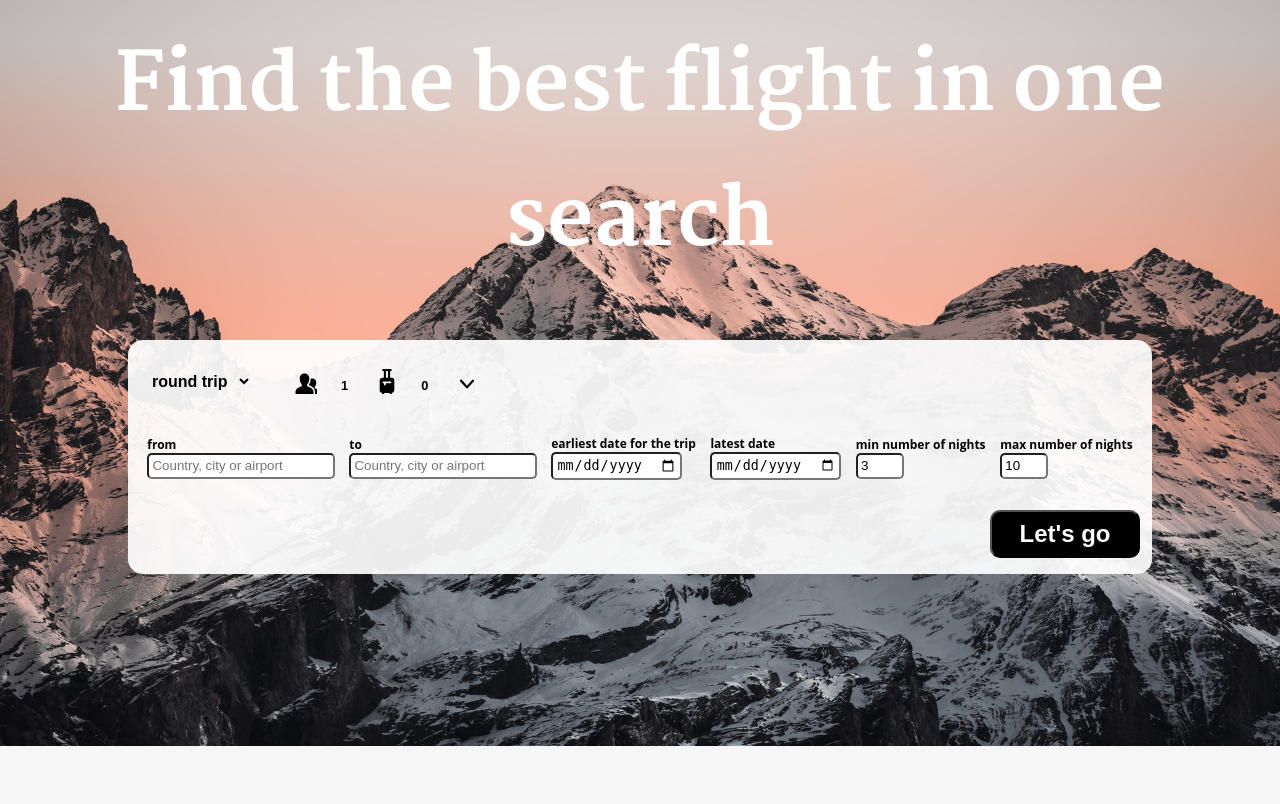
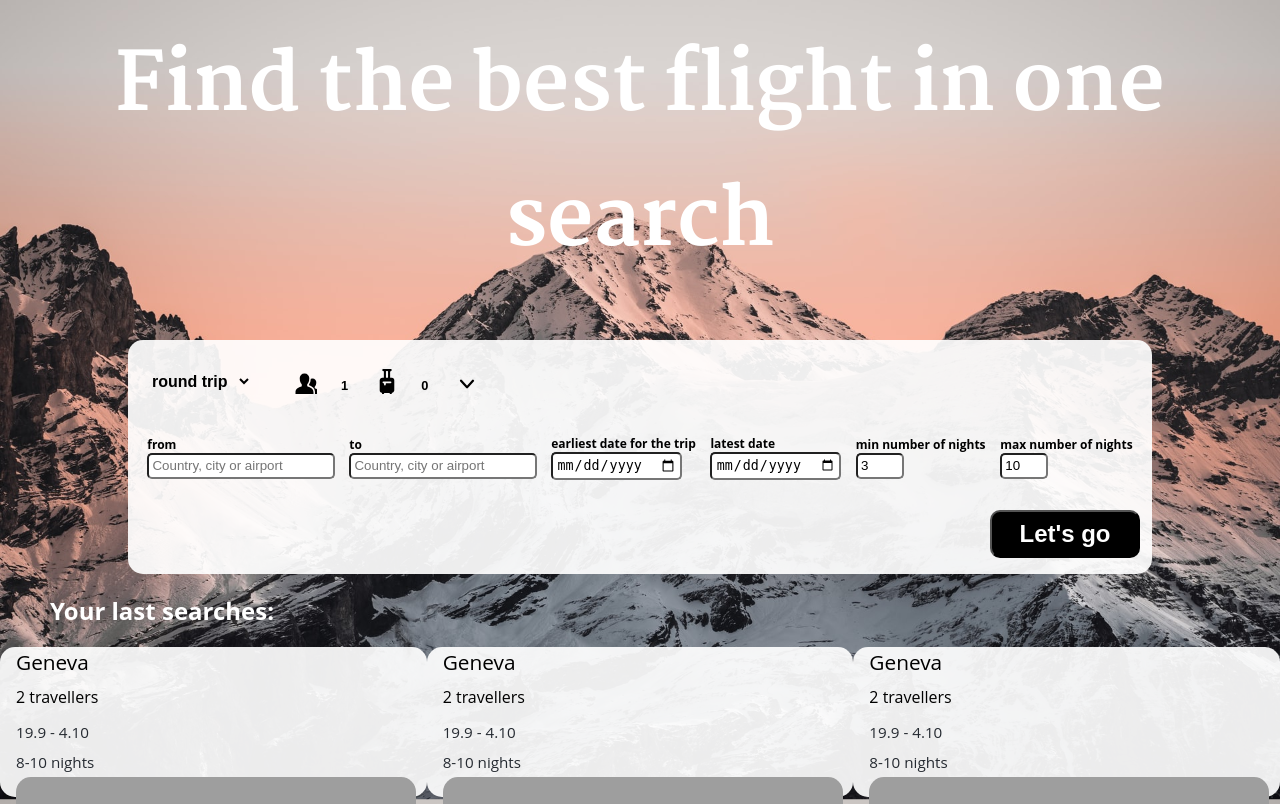
Before and after one commit to alon-strauss/flight_search_website, a Flask app: page / in a window 1280 px wide. Shown: the part 54-858 px from the top of the page. Before the commit the page ends 800 px from the top, so only its background shows below. Run offline with Flask 2, Linux system fonts and the light colour scheme; grey boxes are pictures that could not be loaded.

Commit message:
6th version

```diff
--- a/main.py
+++ b/main.py
@@ -22,7 +22,6 @@ class User(db.Model):
 
 is_logged_in = False
 name = ''
-
 
 @app.route("/", methods=["GET", "POST"])
 def home():
@@ -50,10 +49,10 @@ def results_page():
     }
 
     results_data = flight_search.search(input_info)
-    # pprint(results_data)
     results = formatter.data_formatter(results_data["data"])
-    return render_template("results.html", info=input_info, search_result=results, is_logged_in=is_logged_in)
-
+    global is_logged_in
+    global name
+    return render_template("results.html", info=input_info, search_result=results, is_logged_in=is_logged_in, name=name)
 
 
 @app.route("/login", methods=["GET", "POST"])
@@ -71,7 +70,11 @@ def login():
             flash('Password incorrect, please try again.')
             return redirect(url_for('login'))
         else:
-            return render_template("home_page.html", is_logged_in=True, name=user.name)
+            global is_logged_in
+            is_logged_in = True
+            global name
+            name = user.name
+            return render_template("home_page.html", is_logged_in=is_logged_in, name=name)
     return render_template("login.html")
 
 
@@ -96,12 +99,20 @@ def register():
         )
         db.session.add(new_user)
         db.session.commit()
+        global is_logged_in
+        is_logged_in = True
+        global name
+        name = new_user.name
         return render_template("home_page.html", is_logged_in=True, name=new_user.name)
     return render_template("register.html")
 
 
 @app.route("/logout", methods=["GET", "POST"])
 def logout():
+    global is_logged_in
+    is_logged_in = False
+    global name
+    name = ""
     return render_template("home_page.html", is_logged_in=False)
 
 
--- a/static/css/style.css
+++ b/static/css/style.css
@@ -14,7 +14,6 @@ body {
     min-height: 100vh;
     align-items: center;
     font-family: "Open Sans", sans-serif;
-
 }
 
 
@@ -338,3 +337,47 @@ hr {
   transition: all 0.15s ease-in-out 0s;
 
 }
+
+.searches-header {
+    color: rgb(255, 255, 255);
+    margin-left: 50px;
+}
+
+.last-searches {
+    display: flex;
+    justify-content: space-around;
+}
+
+.destination {
+    font-size: 1.3rem;
+    line-height: 30px;
+
+}
+
+.half-search-l {
+    display: inline-block;
+    vertical-align: top;
+    padding-right: 30px;
+}
+
+.half-search-r {
+    display: inline-block;
+}
+
+.search {
+    background-color: rgba(255, 255, 255, 0.92);
+    padding-left: 1rem;
+    border-radius: 15px;
+    height: 150px;
+}
+
+.img {
+    border-radius: 15px;
+
+}
+
+.dates{
+  color: rgb(37, 42, 49);
+  font-size: .95rem;
+  line-height: 30px;
+}
--- a/templates/home_page.html
+++ b/templates/home_page.html
@@ -27,7 +27,7 @@
       <span class="bar"></span>
     </a>
     <div class="navbar-logs">
-      {% if is_logged_in == True %}
+      {% if is_logged_in %}
         <ul>
           <li id="li-name"><a href="#" id="a-name">hello {{name}}</a></li>
           <li><a href="{{url_for('logout')}}">log out</a></li>
@@ -253,5 +253,49 @@
 
   </div>
 </form>
+  <div class="container">
+    <div class="searches-header">
+      <h2>Your last searches:</h2>
+    </div>
+
+    <div class="last-searches">
+      <div class="search">
+        <div class="half-search-l">
+          <p class="destination">Geneva</p>
+          <p class="travellers">2 travellers</p>
+          <p class="dates">19.9 - 4.10</p>
+          <p class="dates">8-10 nights</p>
+        </div>
+        <div class="half-search-r">
+          <img src="https://images.unsplash.com/photo-1633022326182-1b36700bc49a?crop=entropy&cs=tinysrgb&fit=max&fm
+          =jpg&ixid=MnwzNDgxMDN8MHwxfHNlYXJjaHwxfHxnZW5ldmF8ZW58MHx8fHwxNjU4Mzk4NTMz&ixlib=rb-1.2.1&q=80&w=200" class="img">
+        </div>
+      </div>
+      <div class="search">
+        <div class="half-search-l">
+          <p class="destination">Geneva</p>
+          <p class="travellers">2 travellers</p>
+          <p class="dates">19.9 - 4.10</p>
+          <p class="dates">8-10 nights</p>
+        </div>
+        <div class="half-search-r">
+          <img src="https://images.unsplash.com/photo-1633022326182-1b36700bc49a?crop=entropy&cs=tinysrgb&fit=max&fm
+          =jpg&ixid=MnwzNDgxMDN8MHwxfHNlYXJjaHwxfHxnZW5ldmF8ZW58MHx8fHwxNjU4Mzk4NTMz&ixlib=rb-1.2.1&q=80&w=200" class="img">
+        </div>
+      </div>
+      <div class="search">
+        <div class="half-search-l">
+          <p class="destination">Geneva</p>
+          <p class="travellers">2 travellers</p>
+          <p class="dates">19.9 - 4.10</p>
+          <p class="dates">8-10 nights</p>
+        </div>
+        <div class="half-search-r">
+          <img src="https://images.unsplash.com/photo-1633022326182-1b36700bc49a?crop=entropy&cs=tinysrgb&fit=max&fm
+          =jpg&ixid=MnwzNDgxMDN8MHwxfHNlYXJjaHwxfHxnZW5ldmF8ZW58MHx8fHwxNjU4Mzk4NTMz&ixlib=rb-1.2.1&q=80&w=200" class="img">
+        </div>
+      </div>
+    </div>
+  </div>
 </body>
 </html>
```
Also changed, not shown: templates/results.html (+11 -4 lines).
